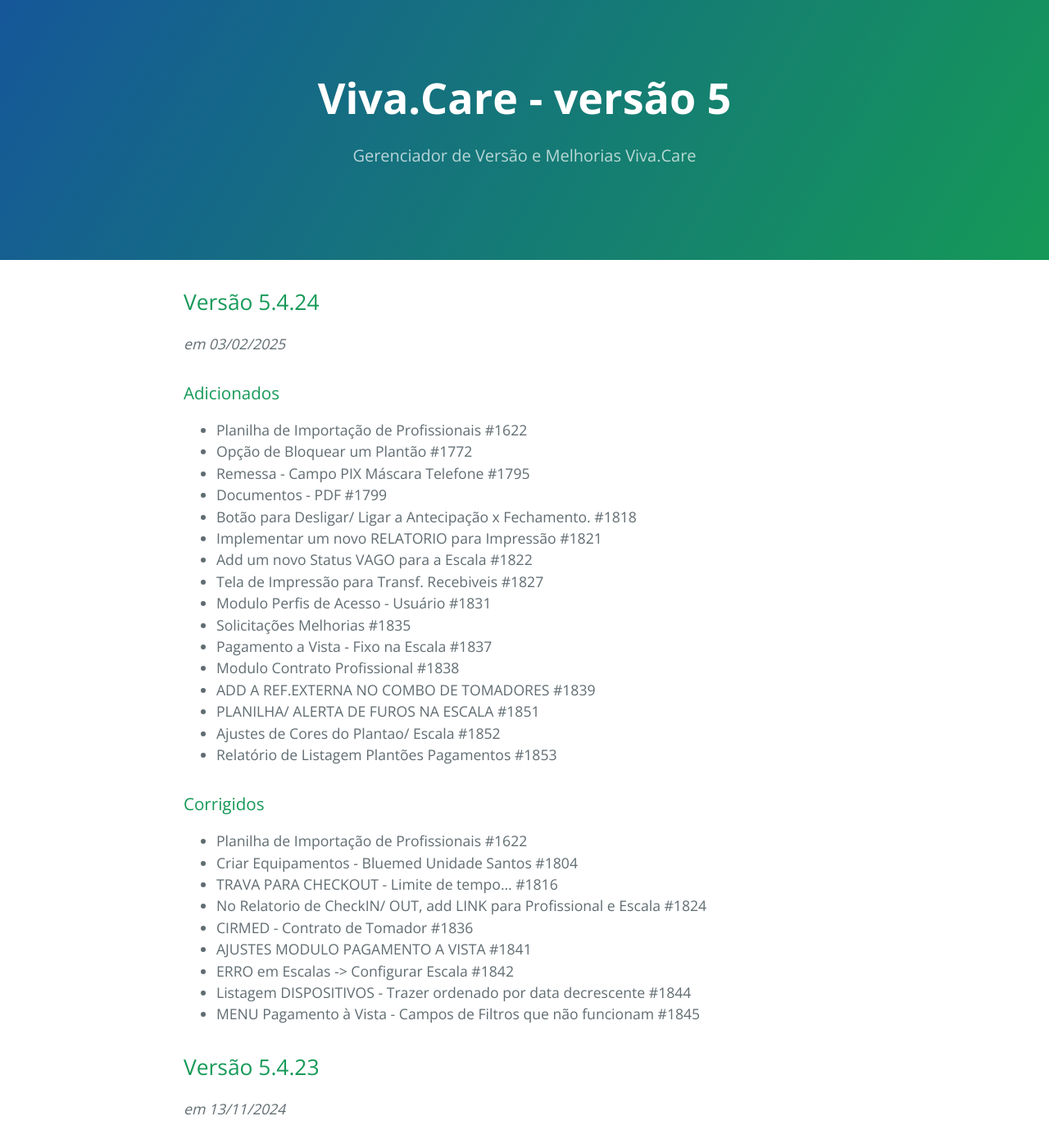
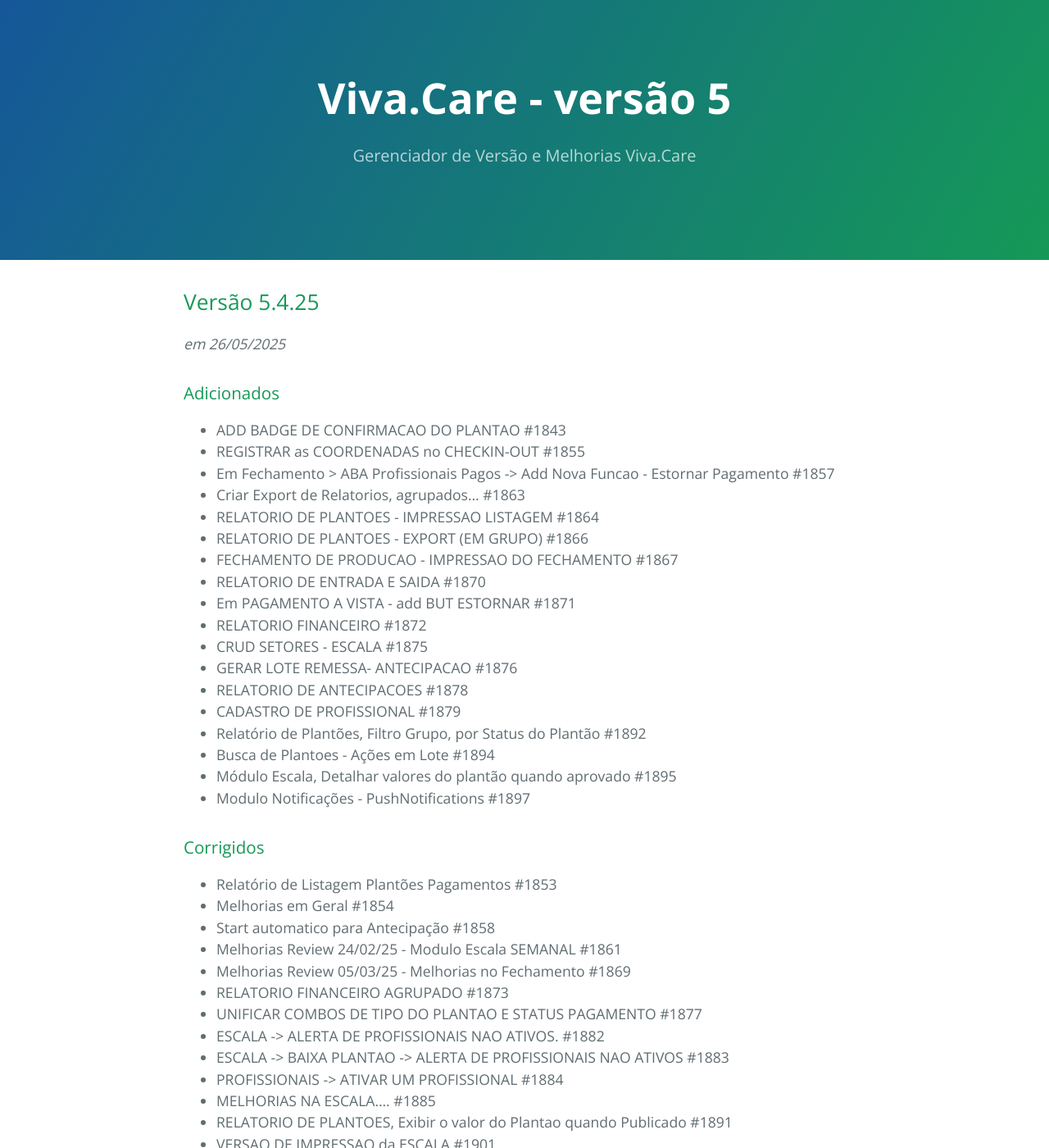
Before and after one commit to viva-care/viva-care.github.io, a Jekyll site: the page built from index.md, in a window 1280 px wide and 1400 px high. Shown: the whole window at 82% size. Built offline with Jekyll 4.4.1, drawn with Linux system fonts in a browser that asks for light colours; our own code applies the rules of GitHub Pages for plain Markdown files.

```diff
--- a/index.md
+++ b/index.md
@@ -1,6 +1,44 @@
 ---
 layout: default
 ---
+
+## Versão 5.4.25
+_em 26/05/2025_
+
+### Adicionados
+* ADD BADGE DE CONFIRMACAO DO PLANTAO #1843
+* REGISTRAR as COORDENADAS no CHECKIN-OUT #1855
+* Em Fechamento > ABA Profissionais Pagos -> Add Nova Funcao - Estornar Pagamento #1857
+* Criar Export de Relatorios, agrupados... #1863
+* RELATORIO DE PLANTOES - IMPRESSAO LISTAGEM #1864
+* RELATORIO DE PLANTOES - EXPORT (EM GRUPO) #1866
+* FECHAMENTO DE PRODUCAO - IMPRESSAO DO FECHAMENTO #1867
+* RELATORIO DE ENTRADA E SAIDA #1870
+* Em PAGAMENTO A VISTA - add BUT ESTORNAR #1871
+* RELATORIO FINANCEIRO #1872
+* CRUD SETORES - ESCALA #1875
+* GERAR LOTE REMESSA- ANTECIPACAO #1876
+* RELATORIO DE ANTECIPACOES #1878
+* CADASTRO DE PROFISSIONAL #1879
+* Relatório de Plantões, Filtro Grupo, por Status do Plantão #1892
+* Busca de Plantoes - Ações em Lote #1894
+* Módulo Escala, Detalhar valores do plantão quando aprovado #1895
+* Modulo Notificações - PushNotifications #1897
+
+### Corrigidos
+* Relatório de Listagem Plantões Pagamentos #1853
+* Melhorias em Geral #1854
+* Start automatico para Antecipação #1858
+* Melhorias Review 24/02/25 - Modulo Escala SEMANAL #1861
+* Melhorias Review 05/03/25 - Melhorias no Fechamento #1869
+* RELATORIO FINANCEIRO AGRUPADO #1873
+* UNIFICAR COMBOS DE TIPO DO PLANTAO E STATUS PAGAMENTO #1877
+* ESCALA -> ALERTA DE PROFISSIONAIS NAO ATIVOS. #1882
+* ESCALA -> BAIXA PLANTAO -> ALERTA DE PROFISSIONAIS NAO ATIVOS #1883
+* PROFISSIONAIS -> ATIVAR UM PROFISSIONAL #1884
+* MELHORIAS NA ESCALA.... #1885
+* RELATORIO DE PLANTOES, Exibir o valor do Plantao quando Publicado #1891
+* VERSAO DE IMPRESSAO da ESCALA #1901
 
 ## Versão 5.4.24
 _em 03/02/2025_
```
